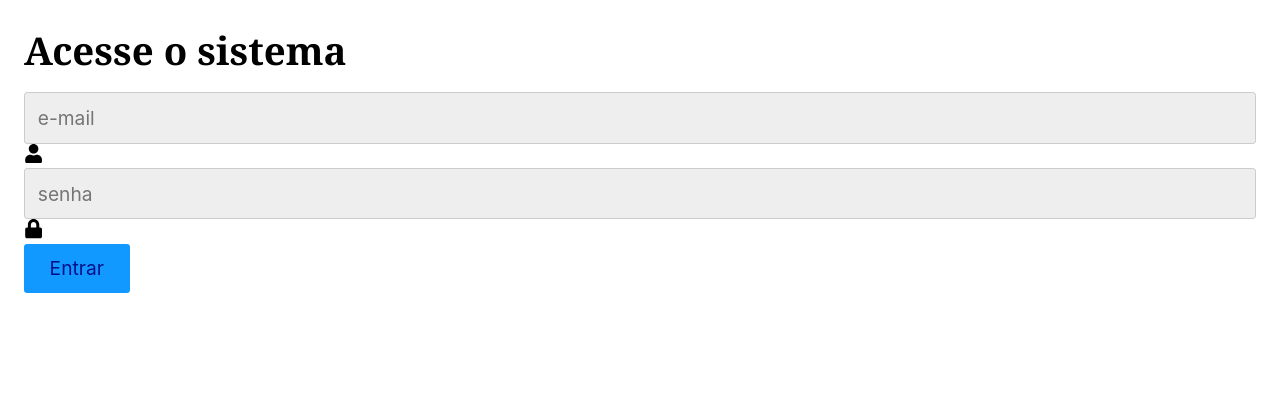
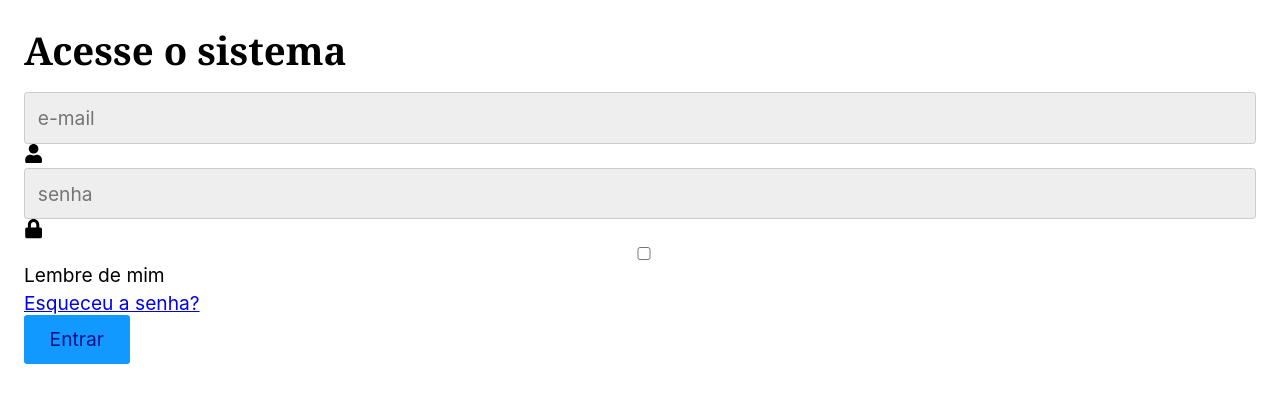
Before and after one commit to TaylanPinto/projeto-aplicado, a React (Vite) app: page / in a window 1280 px wide. Shown: the top 402 px of the page. Built offline with nearby package versions, Linux system fonts and the light colour scheme.

Commit message:
Salvando login

```diff
--- a/components/Login/Login.jsx
+++ b/components/Login/Login.jsx
@@ -1,19 +1,45 @@
 import React from 'react';
 import { FaUser, FaLock } from 'react-icons/fa';
+import { useState } from 'react';
+import './Login.css';
 
 const Login = () => {
+  const [username, setUsername] = useState('');
+  const [password, setPassword] = useState('');
+  const handleSubmit = (event) => {
+    event.preventDefault();
+    console.log('Envio');
+  };
   return (
     <div className="container">
-      <form>
+      <form onSubmit={handleSubmit}>
         <h1>Acesse o sistema</h1>
         <div>
-          <input type="email" placeholder="e-mail" />
+          <input
+            type="email"
+            placeholder="e-mail"
+            required
+            onChange={(e) => setUsername(e.target.value)}
+          />
           <FaUser className="icon" />
         </div>
         <div>
-          <input type="password" placeholder="senha" />
+          <input
+            type="password"
+            placeholder="senha"
+            required
+            onChange={(e) => setPassword(e.target.value)}
+          />
           <FaLock className="icon" />
         </div>
+        <div className="recall-forget">
+          <label>
+            <input type="checkbox" />
+            Lembre de mim
+          </label>
+          <a href="#">Esqueceu a senha?</a>
+        </div>
+
         <button>Entrar</button>
       </form>
     </div>
```
